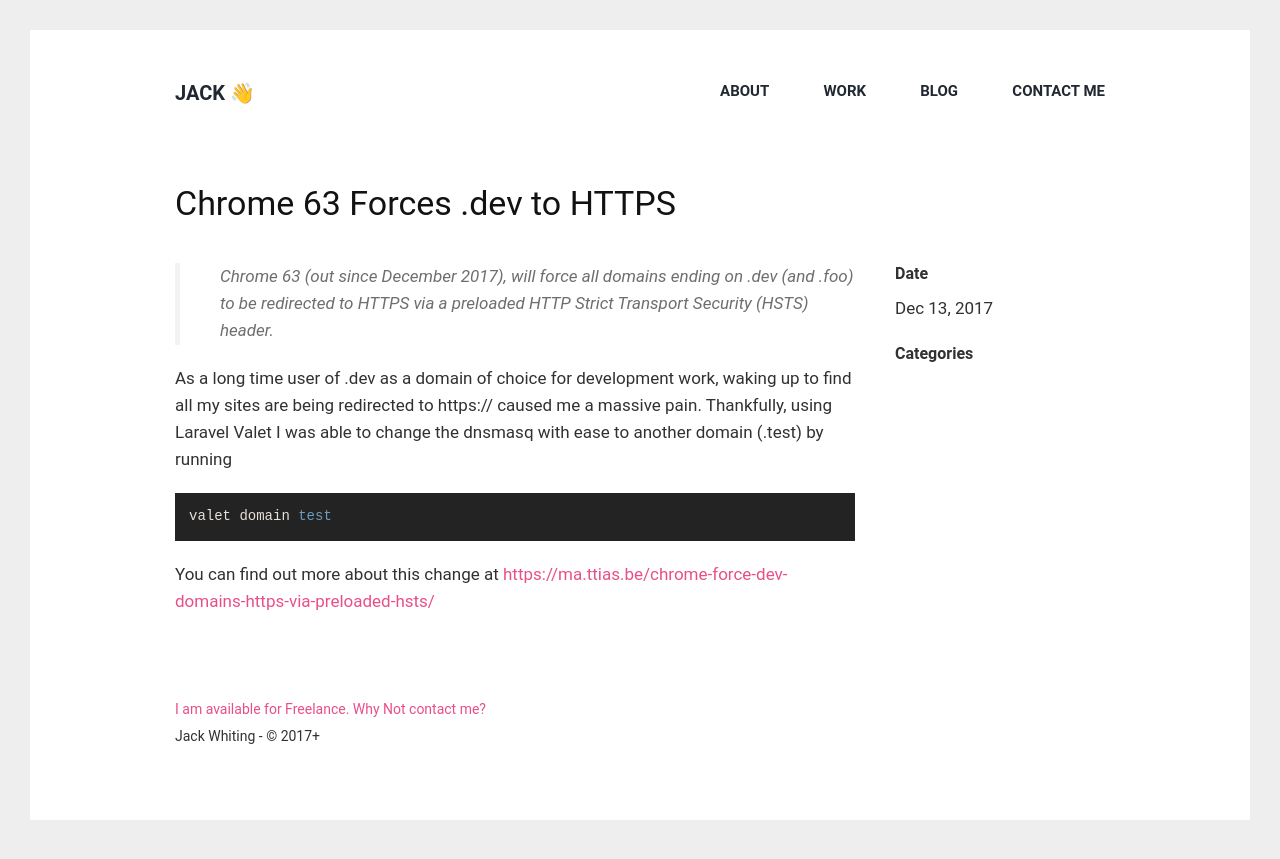
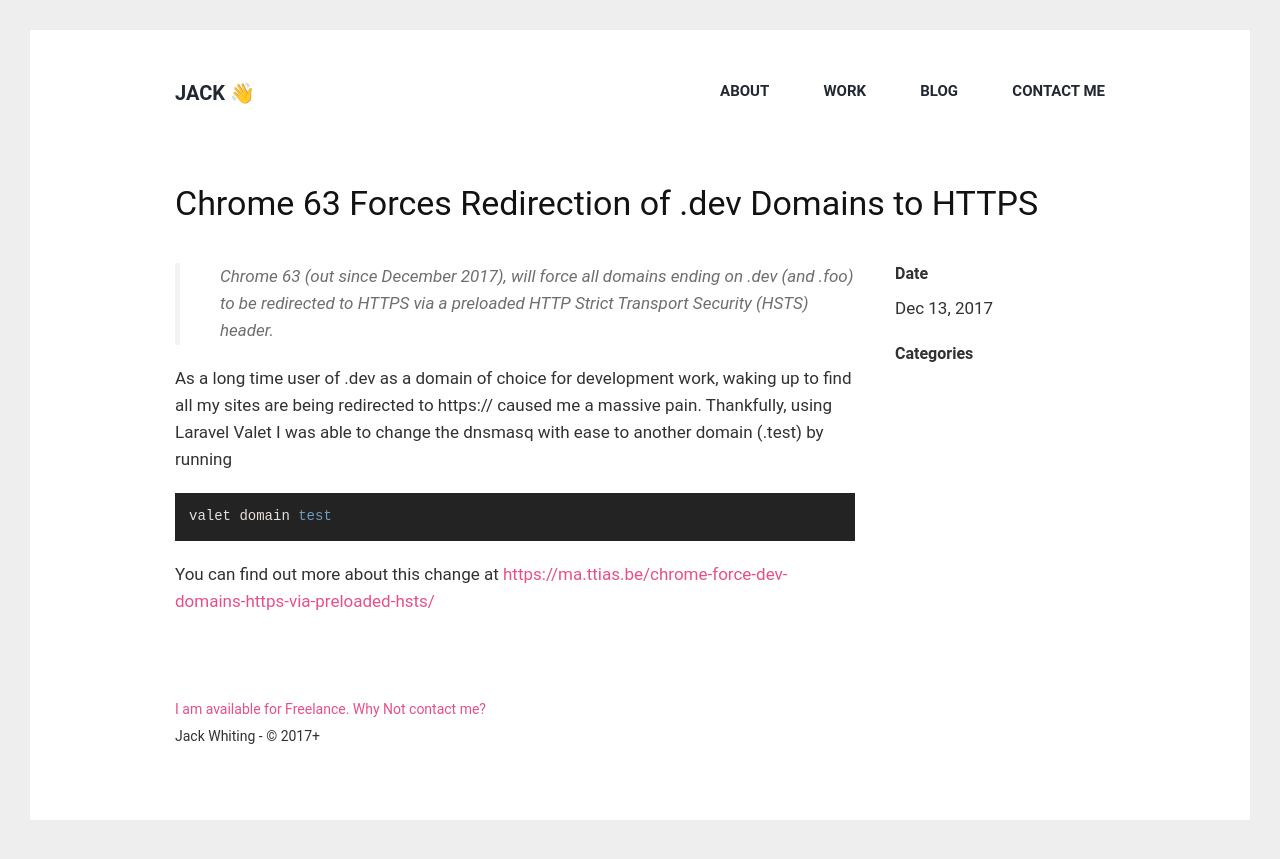
Before and after one commit to jackabox/old.jackwhiting.co.uk, a Jekyll site: the page built from _posts/2017-12-13-chrome-forces-dev-to-https.md, in a window 1280 px wide. Shown: the top 859 px of the page. Built offline with Jekyll 4.4.1, drawn with Linux system fonts in a browser that asks for light colours.

Commit message:
updating title

```diff
--- a/_posts/2017-12-13-chrome-forces-dev-to-https.md
+++ b/_posts/2017-12-13-chrome-forces-dev-to-https.md
@@ -1,5 +1,5 @@
 ---
-title: Chrome 63 Forces .dev to HTTPS
+title: Chrome 63 Forces Redirection of .dev Domains to HTTPS
 layout: post
 permalink: /chrome-63-forces-dev-to-https
 excerpt: "Chrome 63 now forces all domains ending in .dev to be redirected to HTTPS and directly killed my local domains overnight."
```
